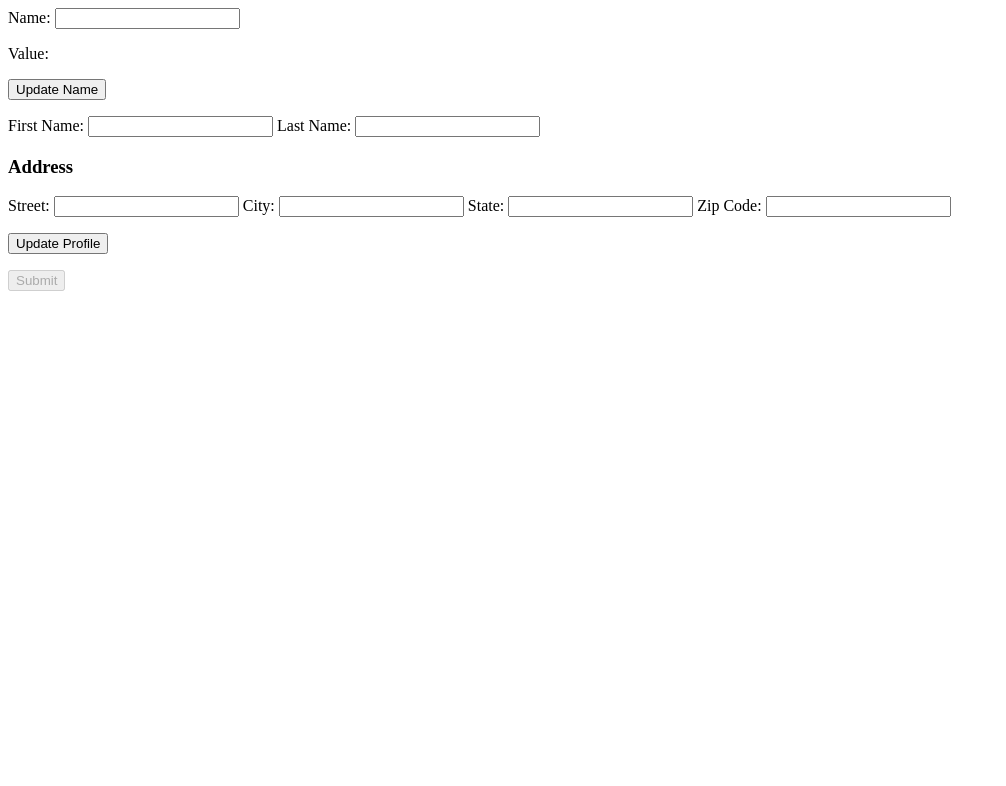
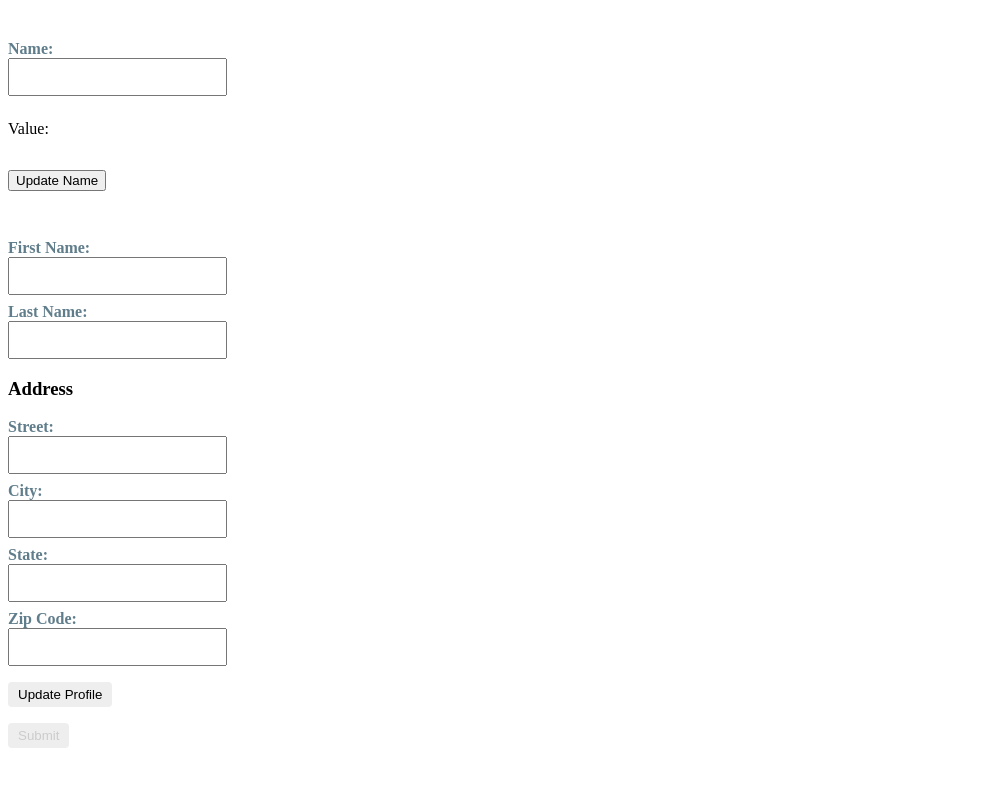
Before and after one commit to takepo/angular-reactive-form-sample, an Angular app: page / in a window 1280 px wide. Shown: the top 786 px of the page, without its empty margins (0-1006 px from the left). Built offline with nearby package versions, Linux system fonts and the light colour scheme.

Commit message:
style: サンプルコードからスタイルを持ってくる

```diff
--- a/src/app/name-editor/name-editor.component.css
+++ b/src/app/name-editor/name-editor.component.css
@@ -0,0 +1,25 @@
+:host {
+  display: flex;
+  flex-direction: column;
+  padding-top: 24px;
+}
+
+label {
+  display: block;
+  width: 6em;
+  margin: .5em 0;
+  color: #607D8B;
+  font-weight: bold;
+}
+
+input {
+  height: 2em;
+  font-size: 1em;
+  padding-left: .4em;
+}
+
+/*
+Copyright Google LLC. All Rights Reserved.
+Use of this source code is governed by an MIT-style license that
+can be found in the LICENSE file at http://angular.io/license
+*/
--- a/src/app/profile-editor/profile-editor.component.css
+++ b/src/app/profile-editor/profile-editor.component.css
@@ -0,0 +1,46 @@
+/* ProfileEditorComponent's private CSS styles */
+:host {
+  display: flex;
+  flex-direction: column;
+  padding-top: 24px;
+}
+
+label {
+  display: block;
+  width: 6em;
+  margin: .5em 0;
+  color: #607D8B;
+  font-weight: bold;
+}
+
+input {
+  height: 2em;
+  font-size: 1em;
+  padding-left: .4em;
+}
+
+button {
+  font-family: Arial;
+  background-color: #eee;
+  border: none;
+  padding: 5px 10px;
+  border-radius: 4px;
+  cursor: pointer;
+}
+
+button:hover {
+  background-color: #cfd8dc;
+}
+
+button:disabled {
+  background-color: #eee;
+  color: #ccc;
+  cursor: auto;
+}
+
+
+/*
+Copyright Google LLC. All Rights Reserved.
+Use of this source code is governed by an MIT-style license that
+can be found in the LICENSE file at http://angular.io/license
+*/
```
